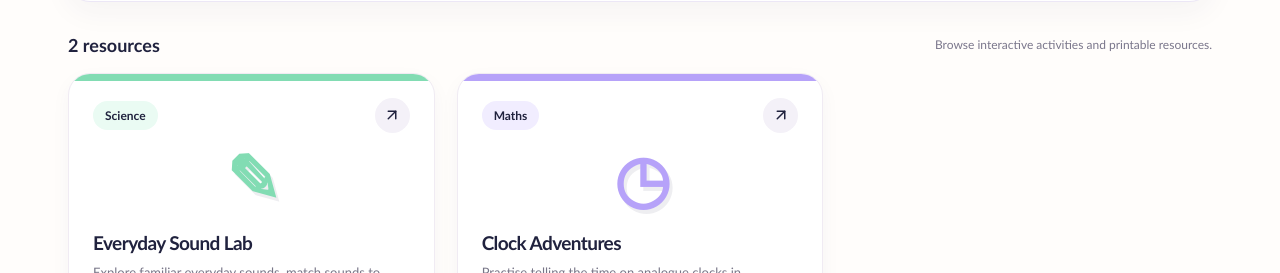
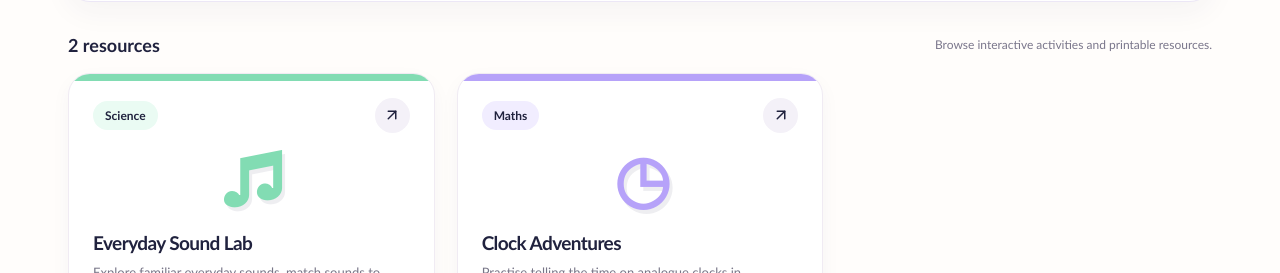
Before and after one commit to elixirentertainmentltd-cyber/teacher, a Next.js app: page /resources in a window 1280 px wide. Shown: the part 822-1095 px from the top of the page. Built offline with nearby package versions, Linux system fonts and the light colour scheme.

Commit message:
Show sound icon on Sound Lab resource card

```diff
--- a/components/ResourceExplorer.tsx
+++ b/components/ResourceExplorer.tsx
@@ -43,7 +43,7 @@ export default function ResourceExplorer({ initialStage }: { initialStage: Filte
           {results.length ? <div className="resource-grid library-grid">
             {results.map((item,index)=><Link key={item.slug} href={item.type==="Interactive activity" ? "/resources/"+item.slug : "/worksheet/"+item.slug} className={"resource-card accent-"+item.colour}>
               <div className="resource-top"><span className="resource-subject">{item.subject}</span><span className="round-arrow"><ArrowUpRight size={18}/></span></div>
-              <div className="resource-doodle">{({ "number-bonds":"10", "addition-subtraction":"➕", "spelling":"Aa", "times-tables":"×", "punctuation":"?!", "fractions":"½", "percentages":"%", "algebra":"x²" } as Record<string,string>)[item.slug] || (item.slug==="clock-adventures" ? "◷" : "✎")}</div>
+              <div className="resource-doodle">{({ "number-bonds":"10", "addition-subtraction":"➕", "spelling":"Aa", "times-tables":"×", "punctuation":"?!", "fractions":"½", "percentages":"%", "algebra":"x²" } as Record<string,string>)[item.slug] || (item.slug==="clock-adventures" ? "◷" : item.slug==="everyday-sound-lab" ? "♫" : "✎")}</div>
               <h3>{item.title}</h3><p>{item.description}</p>
               <div className="resource-footer"><span>{item.stages.join(" · ")}</span><span>{item.years}</span></div>
             </Link>)}
```
